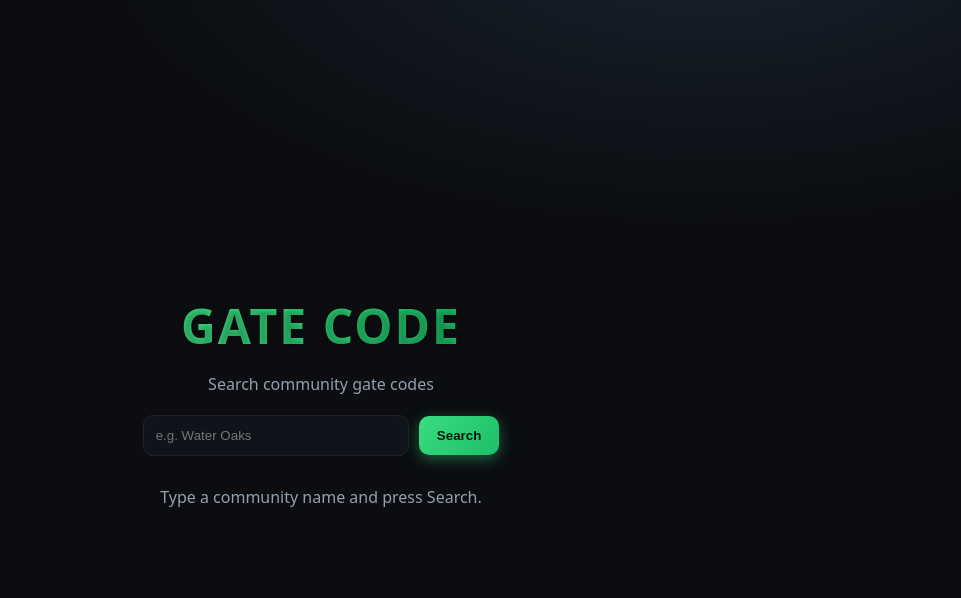
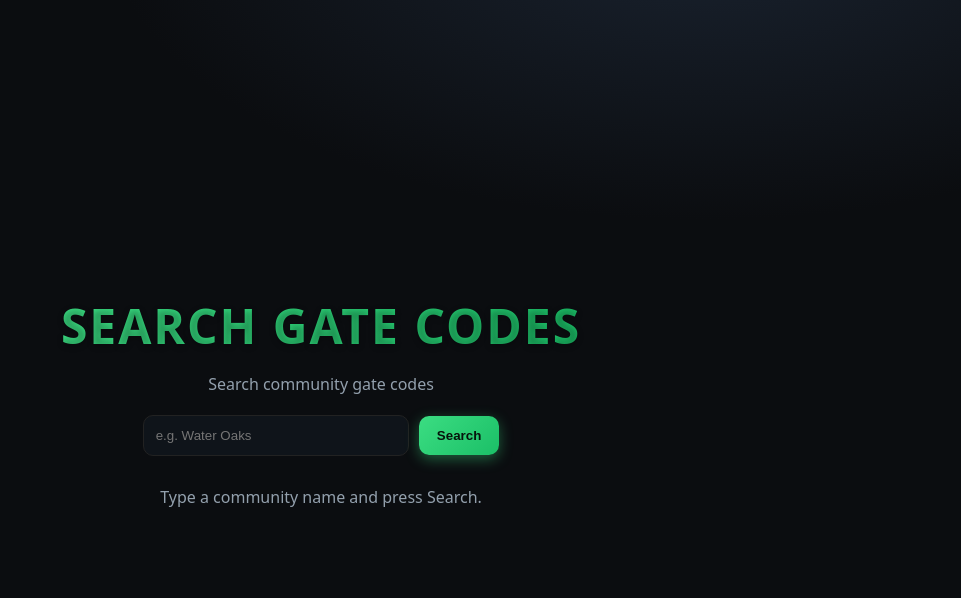
Before and after one commit to Noizboy/searchgatecode, a PHP site: page / in a window 1280 px wide. Shown: the top 598 px of the page, without its empty margins (319-1280 px from the left). Run offline with PHP 8.4, Linux system fonts and the light colour scheme.

Commit message:
modiffied

```diff
--- a/public/index.php
+++ b/public/index.php
@@ -132,7 +132,7 @@
 </head>
 <body>
   <main>
-    <h1 id="title" class="title">Gate Code</h1>
+    <h1 id="title" class="title">Search Gate Codes</h1>
     <div class="sub">Search community gate codes</div>
 
     <form class="search" id="searchForm" role="search" aria-label="Community search">
```
